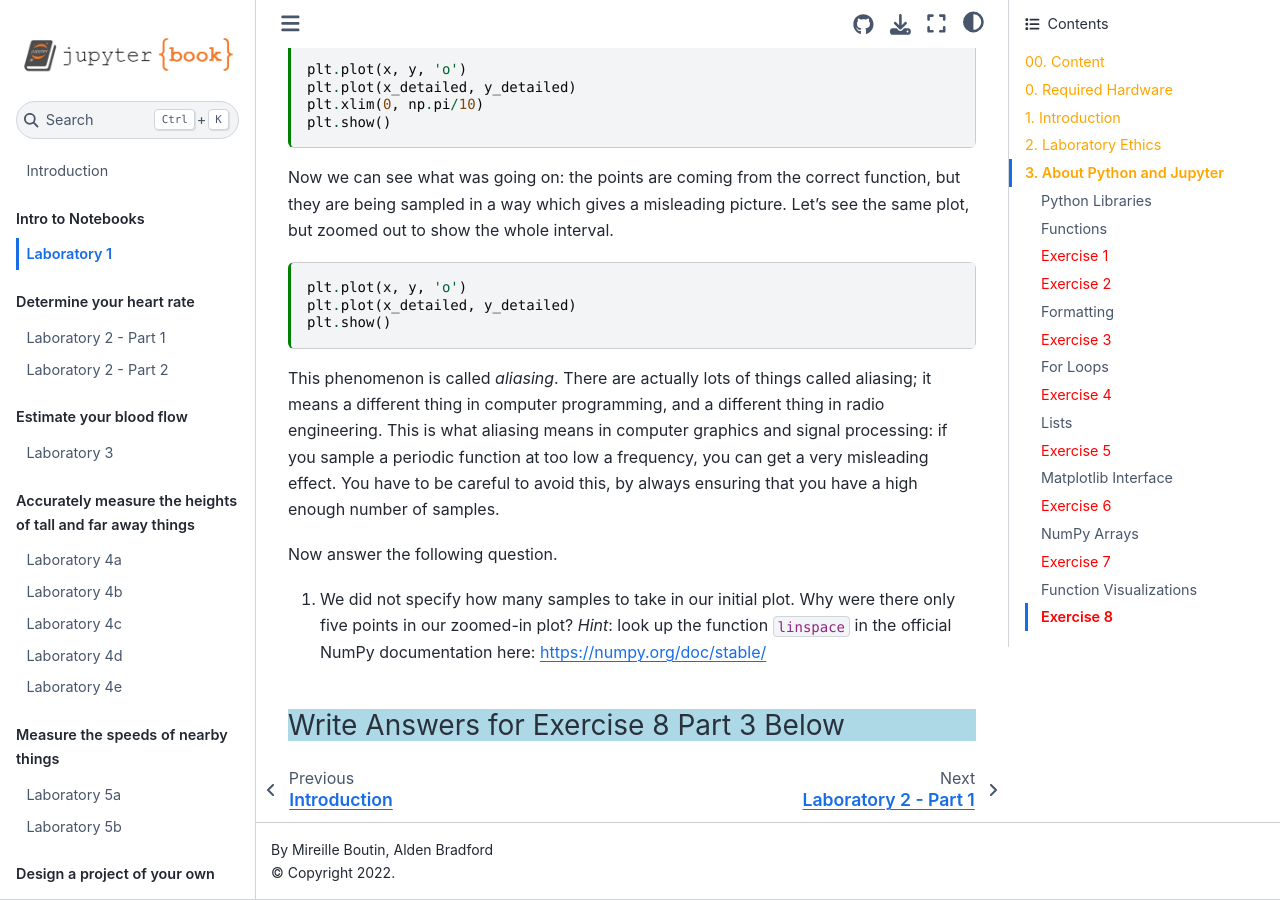
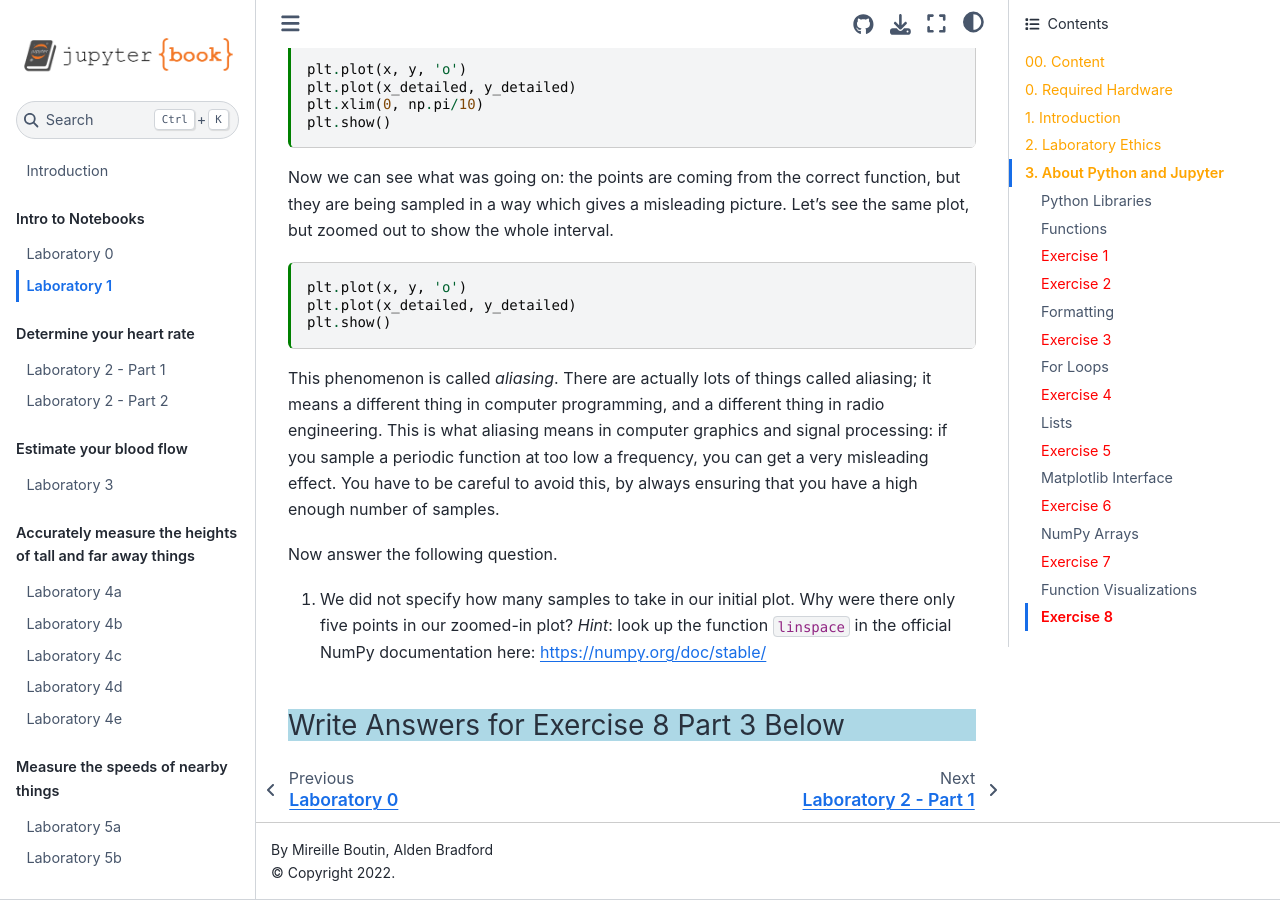
Before and after one commit to TheDataScienceLabs/DSLab_Calculus, a Jupyter Book: the page built from book/labs/1_intro_to_notebooks/lab01.ipynb, in a window 1280 px wide and 900 px high, scrolled down 19274 px. Built offline with Jupyter Book 1.0.4 settings and Sphinx 7.4.7 and the Sphinx Book theme 1.1.4, drawn with Linux system fonts in a browser that asks for light colours; pages that are not in the unit, such as notebooks, are missing from menus; some of the changed lines change nothing that is shown.

Commit message:
Fixed the TOC to match the new file names

```diff
--- a/book/_toc.yml
+++ b/book/_toc.yml
@@ -6,7 +6,7 @@ root: intro
 parts:
 - caption: Intro to Notebooks
   chapters:
-  - file: labs/1_intro_to_notebooks/lab_0.ipynb
+  - file: labs/1_intro_to_notebooks/lab0.ipynb
   - file: labs/1_intro_to_notebooks/lab01.ipynb
 - caption: Determine your heart rate
   chapters:
```
